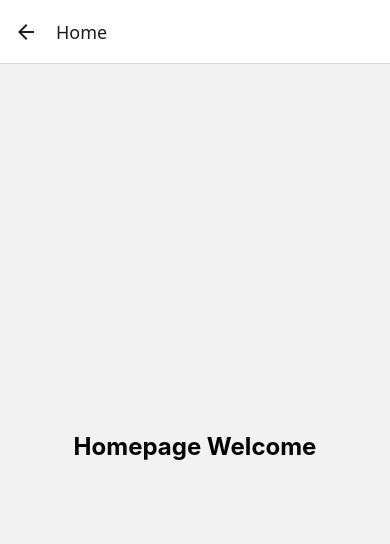
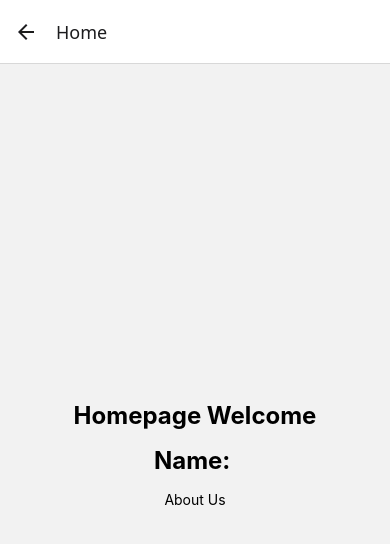
Before and after one commit to FelvesF/finaltest, a React Native app: screen /Home in a window 390 px wide. Shown: the top 544 px of the page. Built offline with nearby package versions, Linux system fonts and the light colour scheme; no server answers; the database is empty.

Commit message:
Before making realtime db

```diff
--- a/App.js
+++ b/App.js
@@ -5,6 +5,7 @@ import FirstScreen from './screens/firstscreen';
 import LoginScreen from './screens/loginscreen';
 import RegisterScreen from './screens/registerscreen';
 import HomeScreen from './screens/homescreen';
+import AboutScreen from './screens/aboutscreen';
 const Stack = createNativeStackNavigator();
 
 
@@ -18,6 +19,8 @@ const App = () => {
         <Stack.Screen name="Login" component={LoginScreen} />
         <Stack.Screen name="Register" component={RegisterScreen} />
        <Stack.Screen name="Home" component={HomeScreen} />
+       <Stack.Screen name="About" component={AboutScreen} />
+
       </Stack.Navigator>
     </NavigationContainer>
   )
--- a/firebaseConfig.js
+++ b/firebaseConfig.js
@@ -4,8 +4,9 @@ import {
   InitializeAuth,
   getReactNativePersistence
 } from "firebase/auth";
+import { getFirestore } from "firebase/firestore";
 
-
+//can you see this?
 
 import ReactNativeAsyncStorage from "@react-native-async-storage/async-storage";
 
@@ -21,7 +22,9 @@ const firebaseConfig = {
 
 const app = initializeApp(firebaseConfig);
 const auth = getAuth(app, {
- // persistence: getReactNativePersistence(ReactNativeAsyncStorage),
+ persistence: getReactNativePersistence(ReactNativeAsyncStorage),
 });
 
-export { app, auth };
+const db = getFirestore(app);
+
+export { app, auth, db};
--- /dev/null
+++ b/screens/aboutscreen.js
@@ -0,0 +1,29 @@
+import React, {useState, useEffect}from 'react';
+import { View, Text, StyleSheet } from 'react-native';
+import { db } from '../firebaseConfig';
+
+
+
+const styles = StyleSheet.create({
+  container: {
+    flex: 1,
+    justifyContent: 'center',
+    alignItems: 'center',
+  },
+  text: {
+    fontSize: 24,
+    fontWeight: 'bold',
+    marginBottom: 16,
+  },
+});
+
+
+export default function AboutScreen({ navigation }) {
+
+  return (
+    <View style={styles.container}>
+      <Text style={styles.text}>About Screen</Text>
+
+    </View>
+  );
+}
--- a/screens/homescreen.js
+++ b/screens/homescreen.js
@@ -1,14 +1,10 @@
-import React from 'react';
-import { View, Text, StyleSheet } from 'react-native';
+import React, {useState, useEffect}from 'react';
+import { View, Text, StyleSheet,TouchableOpacity } from 'react-native';
+import { db } from '../firebaseConfig';
+import { getDoc, doc } from "firebase/firestore";
+import { useNavigation } from "@react-navigation/native";
 
-export default function HomeScreen({ navigation }) {
-  return (
-    <View style={styles.container}>
-      <Text style={styles.text}>Homepage Welcome</Text>
 
-    </View>
-  );
-}
 
 const styles = StyleSheet.create({
   container: {
@@ -22,3 +18,37 @@ const styles = StyleSheet.create({
     marginBottom: 16,
   },
 });
+
+
+export default function HomeScreen({ navigation }) {
+
+
+  const [name, setName] = useState('');
+
+  useEffect(() => {
+    const docRef = doc(db, "firstcollection", "firstdocument");
+    getDoc(docRef)
+      .then((doc) => {
+        if (doc.exists()) {
+          const data = doc.data();
+          setName(data.name);
+        } else {
+          console.log("No such document!");
+        }
+      })
+      .catch((error) => {
+        console.error("Error reading document:", error);
+      });
+  }, []);
+
+  return (
+    <View style={styles.container}>
+      <Text style={styles.text}>Homepage Welcome</Text>
+<Text style={styles.text}>Name: {name}</Text>
+<TouchableOpacity onPress={() => navigation.navigate('About')}>
+  <Text>About Us</Text>
+</TouchableOpacity>
+    </View>
+
+  );
+}
```
